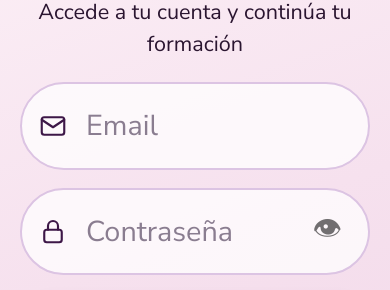
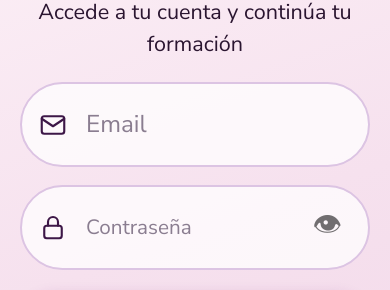
Before and after one commit to anggee0210/App_Glamio, a website: page glamio/public/login.html in a window 390 px wide. Shown: the part 524-814 px from the top of the page. Drawn offline with nearby package versions, Linux system fonts and the light colour scheme; no server answers.

Commit message:
Login y registro: letra más pequeña en los campos, y la contraseña algo menor
Co-Authored-By: Claude Opus 5.5 <noreply@anthropic.com>

```diff
--- a/glamio/public/css/estilos.css
+++ b/glamio/public/css/estilos.css
@@ -713,7 +713,9 @@ a.fila-leccion:hover { background: var(--principal-claro); border-radius: 10px;
 .logo-grande img { width: 112px; height: 112px; }
 .logo-grande { gap: 16px; }
 .acceso-form { max-width: 640px; gap: 18px; }
-.campo-icono input { font-size: 2.05rem; padding: 26px 84px; border-width: 2px; }
+.campo-icono input { font-size: 1.65rem; padding: 30px 84px; border-width: 2px; } /* letra algo más pequeña, la caja casi igual de alta */
+/* La contraseña, un poco más pequeña aún (por name, porque el 👁 cambia su type a text) */
+.campo-icono input[name=password] { font-size: 1.4rem; padding-top: 34px; padding-bottom: 34px; }
 .campo-icono input::placeholder { color: #8a7d90; }
 .campo-icono svg { width: 40px; height: 40px; left: 26px; }
 .ver-contrasena { font-size: 2rem; right: 22px; }
@@ -729,7 +731,8 @@ a.fila-leccion:hover { background: var(--principal-claro); border-radius: 10px;
   .logo-grande .logo-nombre { font-size: 3.2rem; }
   .logo-grande .logo-lema { font-size: 1rem; letter-spacing: 2px; }
   .logo-grande img { width: 80px; height: 80px; }
-  .campo-icono input { font-size: 1.6rem; padding: 20px 64px; }
+  .campo-icono input { font-size: 1.35rem; padding: 22px 64px; }
+  .campo-icono input[name=password] { font-size: 1.15rem; padding-top: 25px; padding-bottom: 25px; }
   .campo-icono svg { width: 30px; height: 30px; left: 18px; }
   .ver-contrasena { font-size: 1.6rem; }
   .boton-ancho { font-size: 1.3rem; }
```
